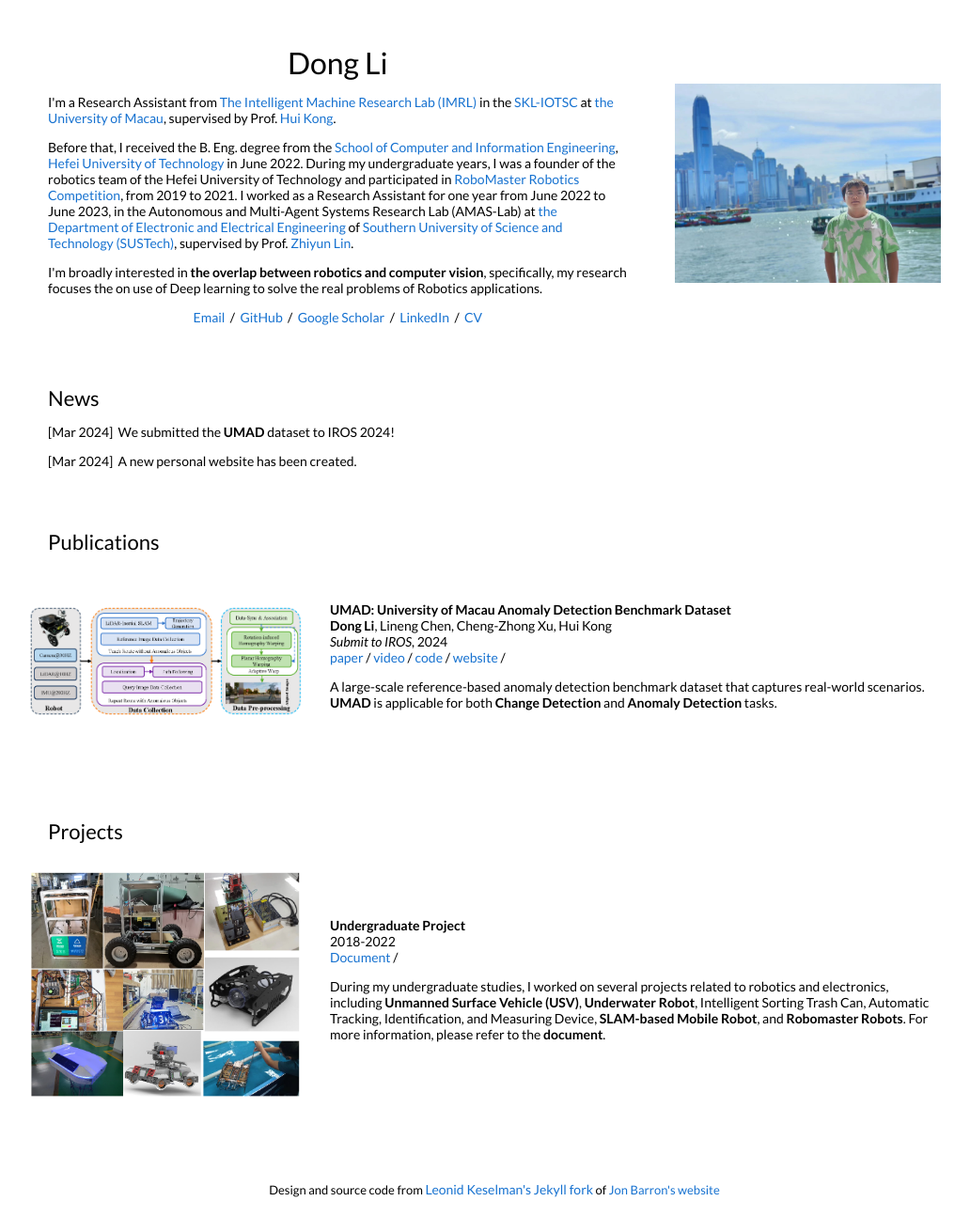
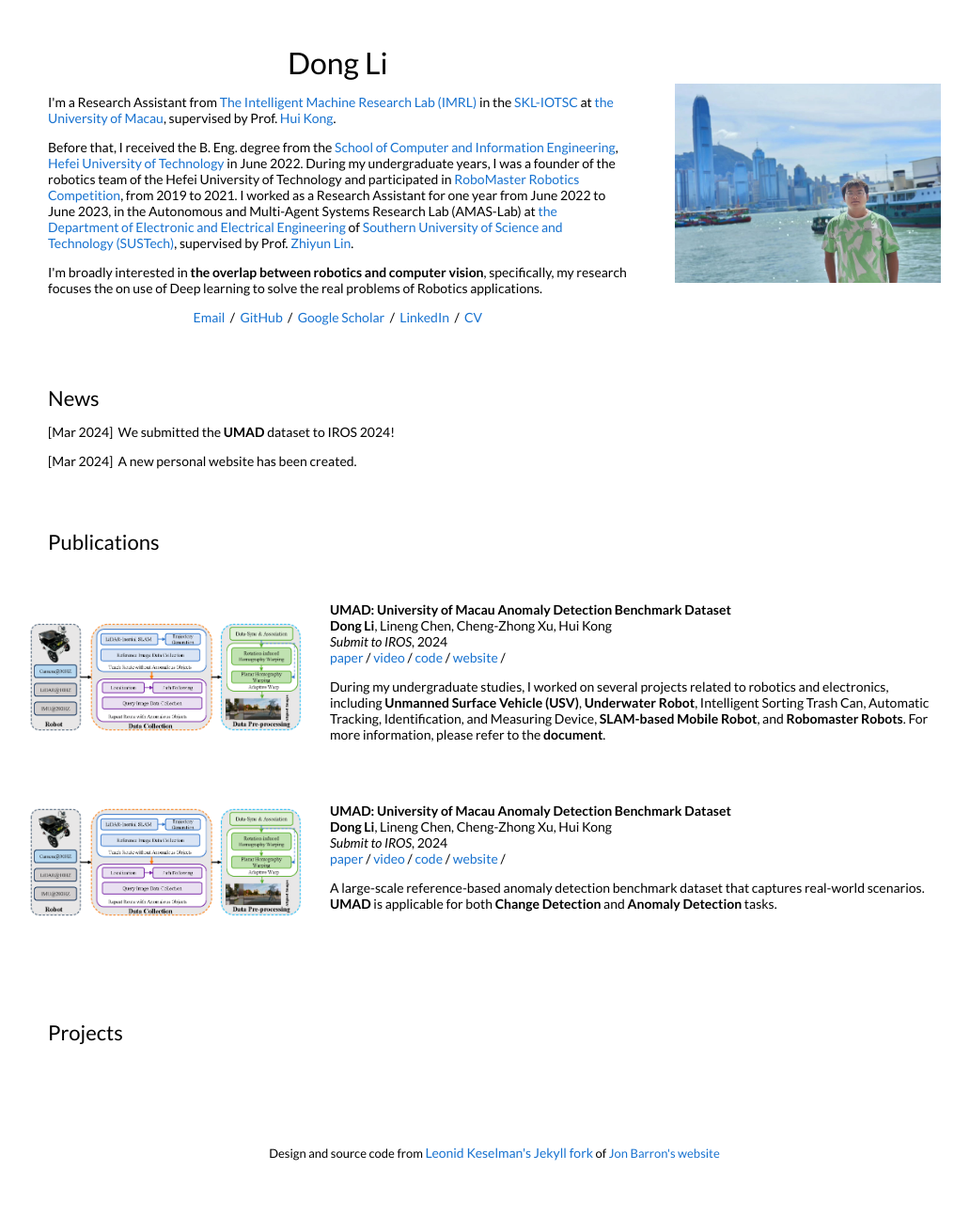
Before and after one commit to DoongLi/DoongLi.github.io, a Jekyll site: the page built from _posts/2024-03-31-project.markdown, in a window 1280 px wide. Shown: the whole page at 94% size, without its empty margins (114-1146 px from the left). Built offline with Jekyll 4.4.1, drawn with Linux system fonts in a browser that asks for light colours; after the commit the page ends 1256 px from its top, so only the background shows below that.

Commit message:
Update 2024-03-31-project.markdown

```diff
--- a/_posts/2024-03-31-project.markdown
+++ b/_posts/2024-03-31-project.markdown
@@ -1,12 +1,16 @@
 ---
 layout: post
-title:  "Undergraduate Project"
-date:   2024-03-31 22:21:59 +00:00
-image: /images/1.png
-categories: project
+title:  "UMAD: University of Macau Anomaly Detection Benchmark Dataset"
+date:   2024-03-29 22:21:59 +00:00
+image: /images/2.png
+categories: research
 author: "Dong Li"
-authors: "<strong>Dong Li</strong>"
-venue: "2018-2022"
+authors: "<strong>Dong Li</strong>, Lineng Chen, Cheng-Zhong Xu, Hui Kong"
+venue: "Submit to IROS"
+website: https://doongli.github.io/umad
+paper: https://doongli.github.io/
+video: https://www.youtube.com/watch?v=xORb4H-AyNw
+code: https://github.com/IMRL/UMAD
 document: https://github.com/DoongLi/DoongLi.github.io/tree/main/doc/dongli-project.pdf
 ---
 
```
